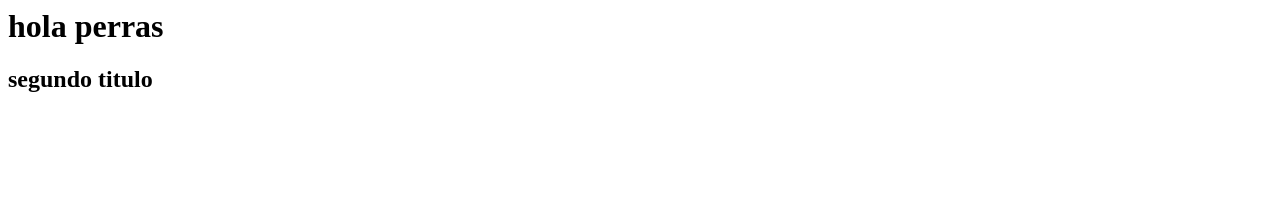
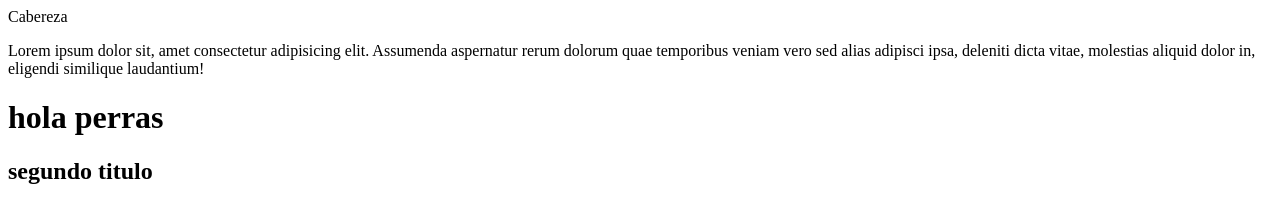
Before and after one commit to binary7777/hyperblog, a plain HTML site: page blog.html in a window 1280 px wide. Drawn offline with Linux system fonts and the light colour scheme.

Commit message:
cabezera nueva

```diff
--- a/blog.html
+++ b/blog.html
@@ -2,7 +2,10 @@
     <head>
     </head>
     <body>
-        <header></header>
+        <header>
+            <p>Cabereza</p>
+            <p>Lorem ipsum dolor sit, amet consectetur adipisicing elit. Assumenda aspernatur rerum dolorum quae temporibus veniam vero sed alias adipisci ipsa, deleniti dicta vitae, molestias aliquid dolor in, eligendi similique laudantium!</p>
+        </header>
         <h1>hola perras</h1>
         <h2>segundo titulo</h2>
     </body>
```
